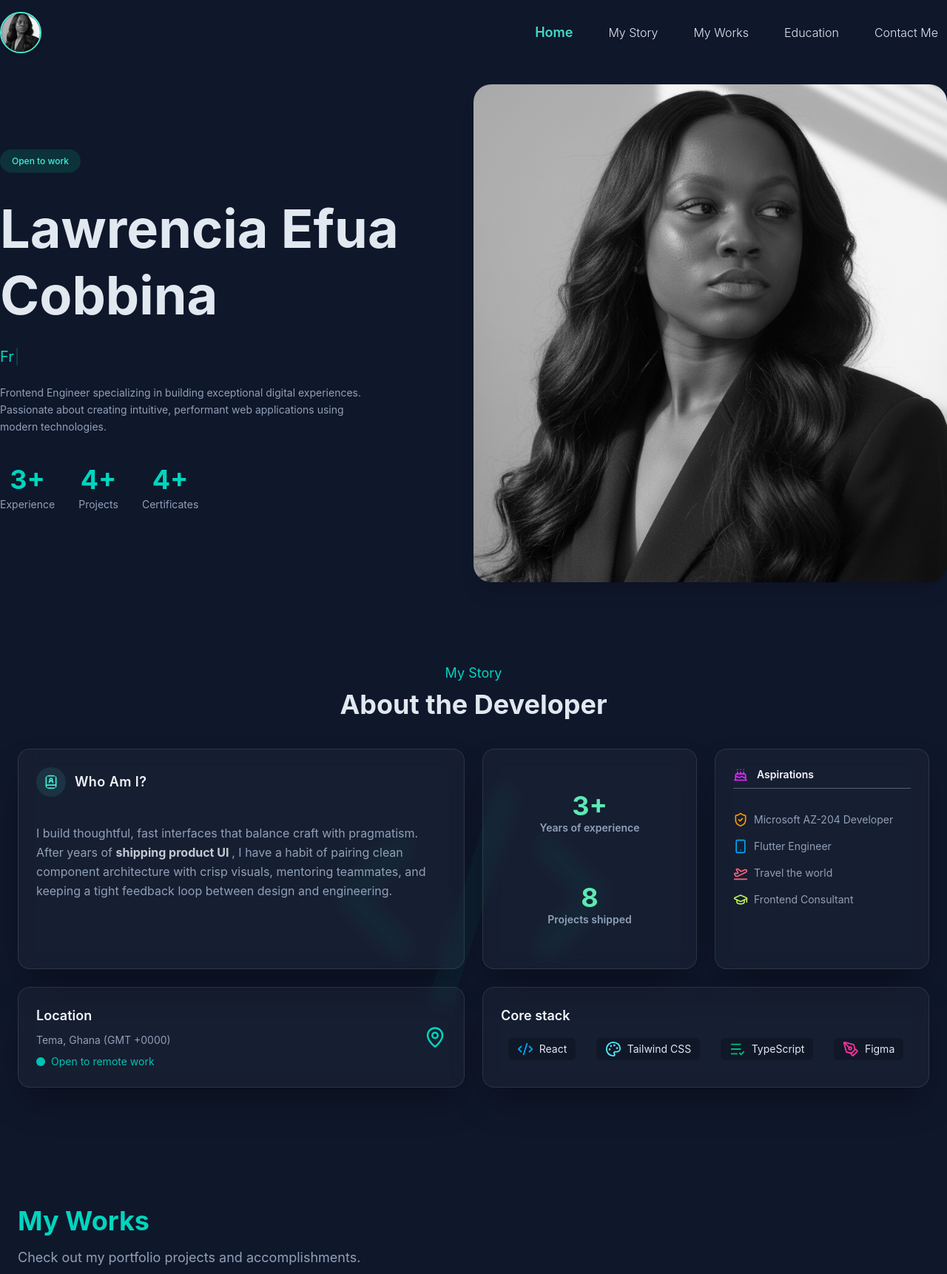
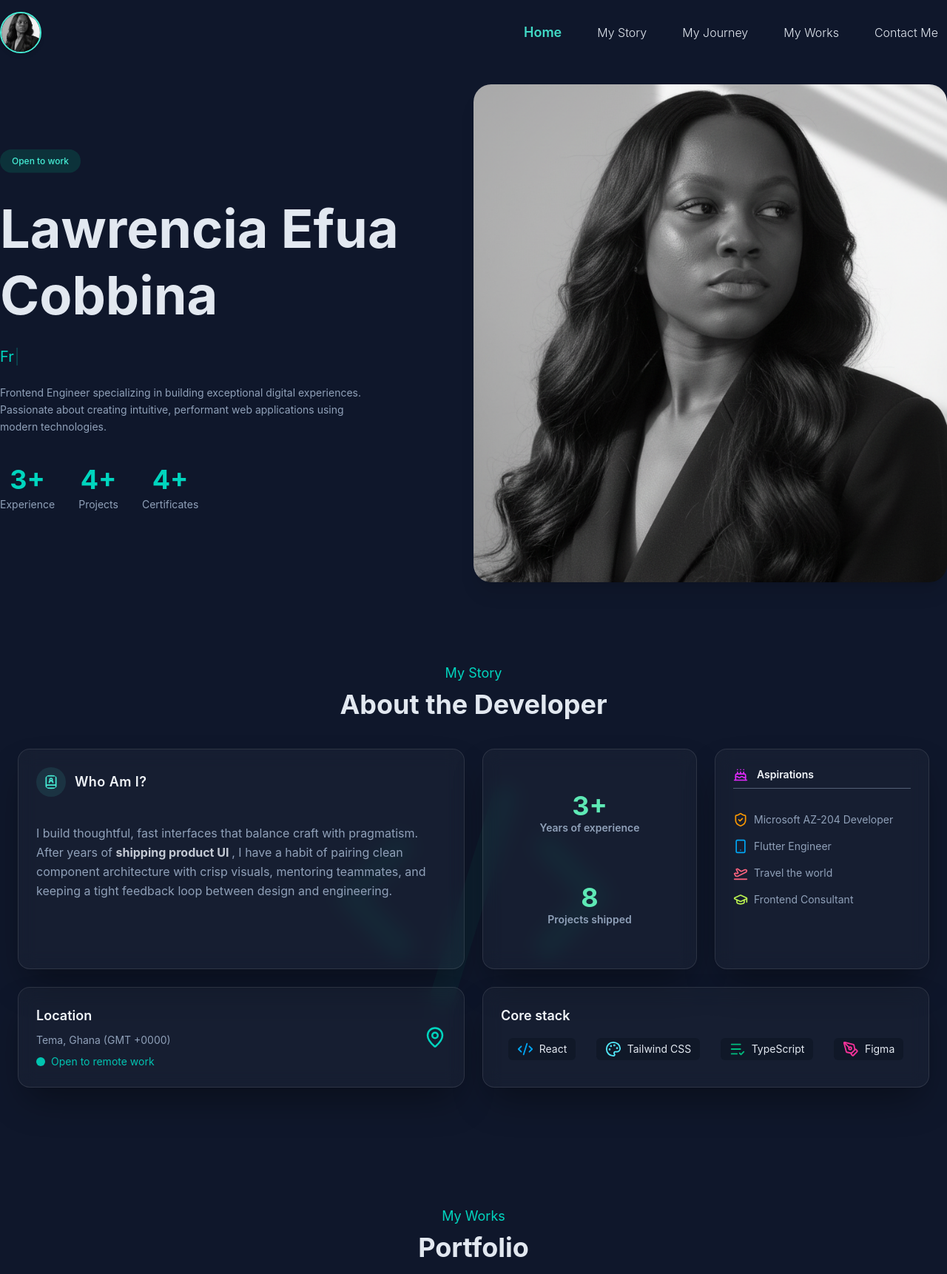
Before and after one commit to EfuaS/portfolio-upgrade, a React (Vite) app: page / in a window 1280 px wide. Shown: the whole page at 74% size. Built offline with nearby package versions, Linux system fonts and the light colour scheme.

Commit message:
Refactor sections to use semantic HTML elements and update navigation items

```diff
--- a/src/features/navigation-ui/Header.tsx
+++ b/src/features/navigation-ui/Header.tsx
@@ -24,8 +24,8 @@ export function Header() {
   const navItems: { label: string; path: string }[] = [
     { label: "Home", path: "/" },
     { label: "My Story", path: "/about" },
+    { label: "My Journey", path: "/education" },
     { label: "My Works", path: "/works" },
-    { label: "Education", path: "/education" },
     { label: "Contact Me", path: "/contact" },
   ];
 
--- a/src/features/sections/About.tsx
+++ b/src/features/sections/About.tsx
@@ -53,7 +53,7 @@ export function About() {
   ];
 
   return (
-    <div className="pt-36 md:pt-24 px-6 max-w-7xl mx-auto">
+    <section className="pt-36 md:pt-24 px-6 max-w-7xl mx-auto">
       <SectionHeader header="My Story" title="About the Developer" />
 
       <div className="mt-10 grid gap-6 lg:grid-cols-4 lg:grid-rows-3 relative ">
@@ -180,6 +180,6 @@ export function About() {
           </div>
         </div>
       </div>
-    </div>
+    </section>
   );
 }
--- a/src/features/sections/Home.tsx
+++ b/src/features/sections/Home.tsx
@@ -10,7 +10,7 @@ export function Home() {
   }, []);
 
   return (
-    <div className="pt-24 max-w-7xl mx-auto px-4 sm:px-6 lg:px-0">
+    <section className="pt-24 max-w-7xl mx-auto px-4 sm:px-6 lg:px-0">
       <div className="h-[80vh] grid grid-cols-1  lg:grid-cols-2  items-center">
         {/* Mobile view smaller image */}
         <div
@@ -124,6 +124,6 @@ export function Home() {
           </div>
         </div>
       </div>
-    </div>
+    </section>
   );
 }
--- a/src/features/sections/Works.tsx
+++ b/src/features/sections/Works.tsx
@@ -1,9 +1,10 @@
+import SectionHeader from "../navigation-ui/SectionHeader";
+
 /* Generated with Copilot — reviewed */
 export function Works() {
   return (
-    <div className="pt-24 px-6 max-w-7xl mx-auto">
-      <h1 className="text-4xl font-bold mb-4">My Works</h1>
-      <p className="text-lg">Check out my portfolio projects and accomplishments.</p>
-    </div>
+    <section className="pt-24 px-6 max-w-7xl mx-auto">
+      <SectionHeader title="Portfolio" header="My Works" />
+    </section>
   );
 }
```
